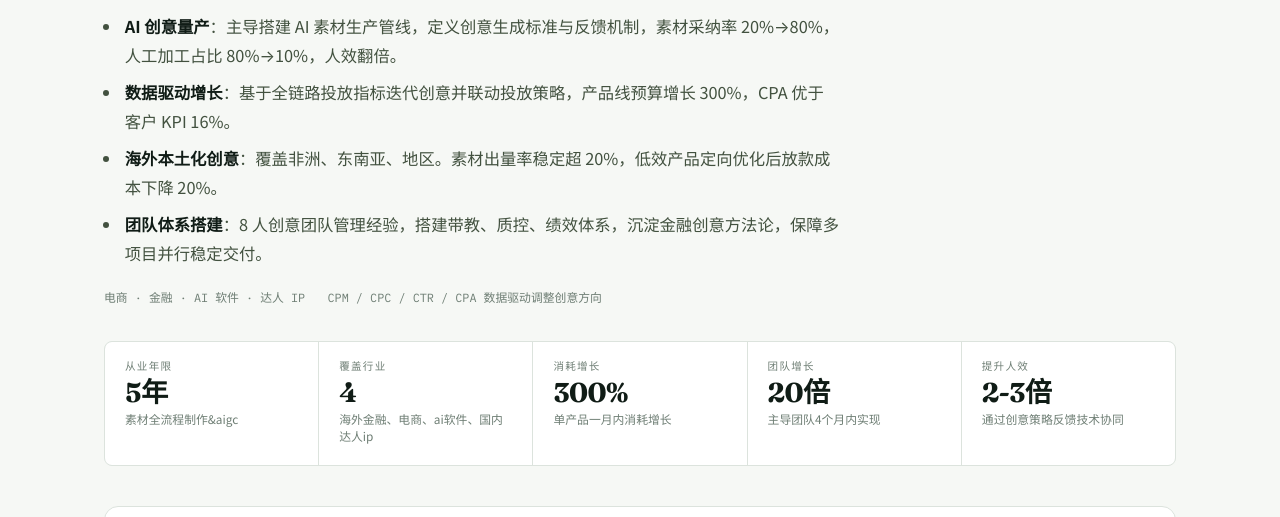
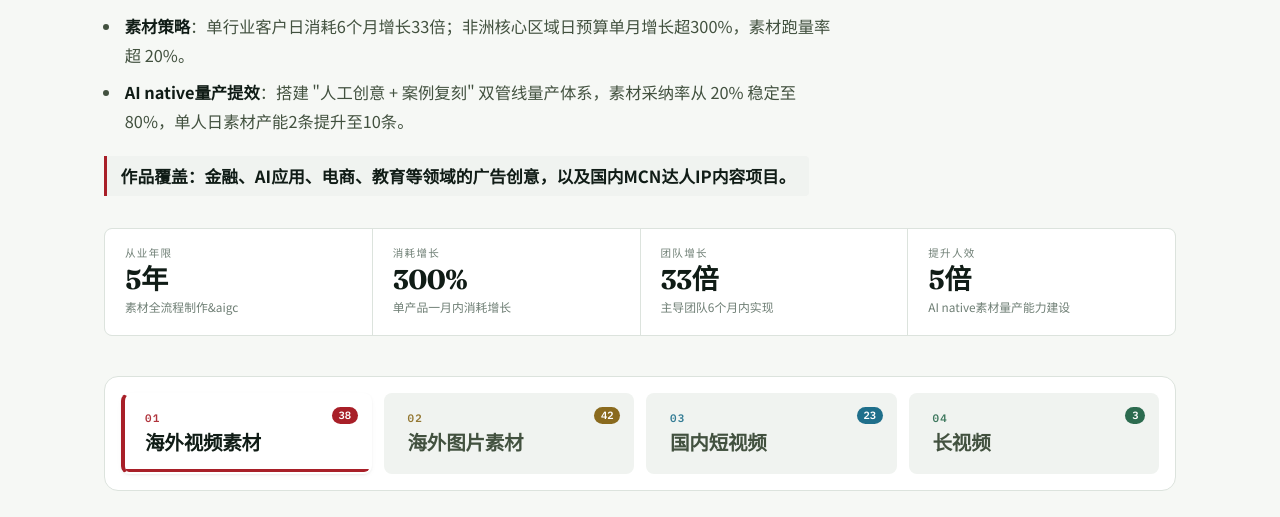
Before and after one commit to ning598/private, a plain HTML site: page index.html in a window 1280 px wide. Shown: the part 217-734 px from the top of the page. Drawn offline with Linux system fonts and the light colour scheme.

Commit message:
更新作品集文案: 简介2条/作品覆盖突出/数据条调整

```diff
--- a/content.js
+++ b/content.js
@@ -5,11 +5,9 @@ window.CONTENT = {
     "h1a": "张丹蕾",
     "h1b": "",
     "h1em": "创意作品集",
-    "standfirst": "<ul><li><strong>AI 创意量产</strong>：主导搭建 AI 素材生产管线，定义创意生成标准与反馈机制，素材采纳率 20%→80%，人工加工占比 80%→10%，人效翻倍。</li><li><strong>数据驱动增长</strong>：基于全链路投放指标迭代创意并联动投放策略，产品线预算增长 300%，CPA 优于客户 KPI 16%。</li><li><strong>海外本土化创意</strong>：覆盖非洲、东南亚、地区。素材出量率稳定超 20%，低效产品定向优化后放款成本下降 20%。</li><li><strong>团队体系搭建</strong>：8 人创意团队管理经验，搭建带教、质控、绩效体系，沉淀金融创意方法论，保障多项目并行稳定交付。</li></ul>",
+    "standfirst": "<ul><li><strong>素材策略</strong>：单行业客户日消耗6个月增长33倍；非洲核心区域日预算单月增长超300%，素材跑量率超 20%。</li><li><strong>AI native量产提效</strong>：搭建 \"人工创意 + 案例复刻\" 双管线量产体系，素材采纳率从 20% 稳定至 80%，单人日素材产能2条提升至10条。</li></ul>",
     "metaRow": [
-      "电商 · 金融 · AI 软件 · 达人 IP",
-      "CPM / CPC / CTR / CPA 数据驱动调整创意方向",
-      "<br>"
+      "作品覆盖：金融、AI应用、电商、教育等领域的广告创意，以及国内MCN达人IP内容项目。"
     ]
   },
   "stats": [
@@ -19,24 +17,19 @@ window.CONTENT = {
       "n": "素材全流程制作&aigc"
     },
     {
-      "k": "覆盖行业",
-      "v": "4",
-      "n": "海外金融、电商、ai软件、国内达人ip"
-    },
-    {
       "k": "消耗增长",
       "v": "300%",
       "n": "单产品一月内消耗增长"
     },
     {
       "k": "团队增长",
-      "v": "20倍",
-      "n": "主导团队4个月内实现"
+      "v": "33倍",
+      "n": "主导团队6个月内实现"
     },
     {
       "k": "提升人效",
-      "v": "2-3倍",
-      "n": "通过创意策略反馈技术协同"
+      "v": "5倍",
+      "n": "AI native素材量产能力建设"
     }
   ],
   "sections": [
--- a/index.html
+++ b/index.html
@@ -66,8 +66,10 @@ h1 em { font-style:normal; color:var(--c1); }
 .standfirst ul { margin:0; padding-left:1.15rem; display:flex; flex-direction:column; gap:var(--s2); }
 .standfirst li { padding-left:.15rem; }
 .standfirst strong { color:var(--ink); font-weight:700; }
-.meta-row { display:flex; flex-wrap:wrap; gap:.3rem 1.4rem;
-  font-family:"IBM Plex Mono","Noto Sans SC",monospace; font-size:.74rem; color:var(--ink-soft); }
+.meta-row { display:flex; flex-wrap:wrap; gap:.3rem 1.4rem; }
+.meta-row span { font-family:"Noto Sans SC",sans-serif; font-size:1.05rem; font-weight:600;
+  color:var(--ink); line-height:1.6; padding:.4rem .85rem; border-left:3px solid var(--c1);
+  background:var(--surface-dim); border-radius:0 var(--r-sm) var(--r-sm) 0; }
 
 /* ============ 数据条 ============ */
 .stats { display:grid; grid-template-columns:repeat(auto-fit,minmax(9rem,1fr));
```
